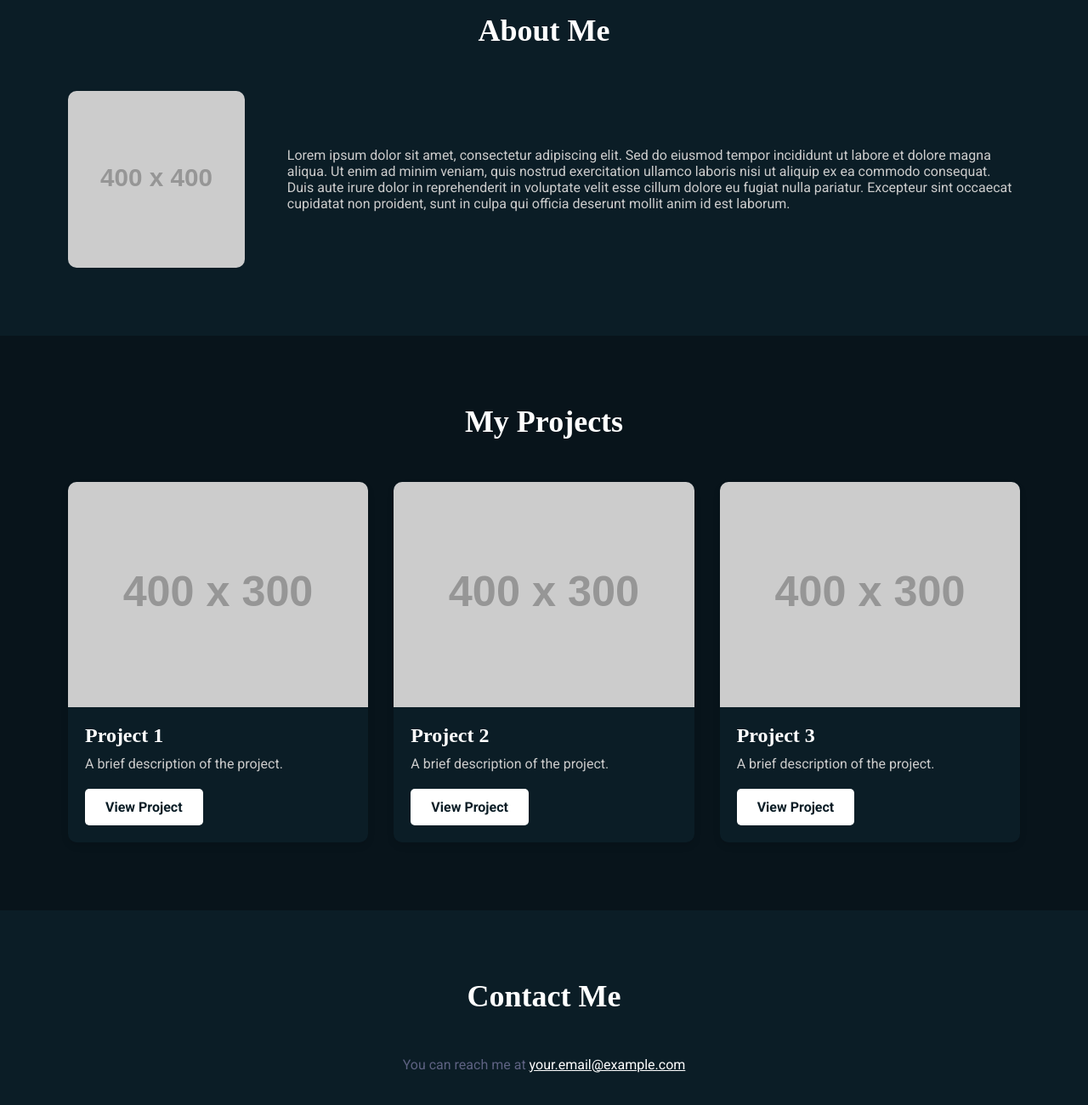
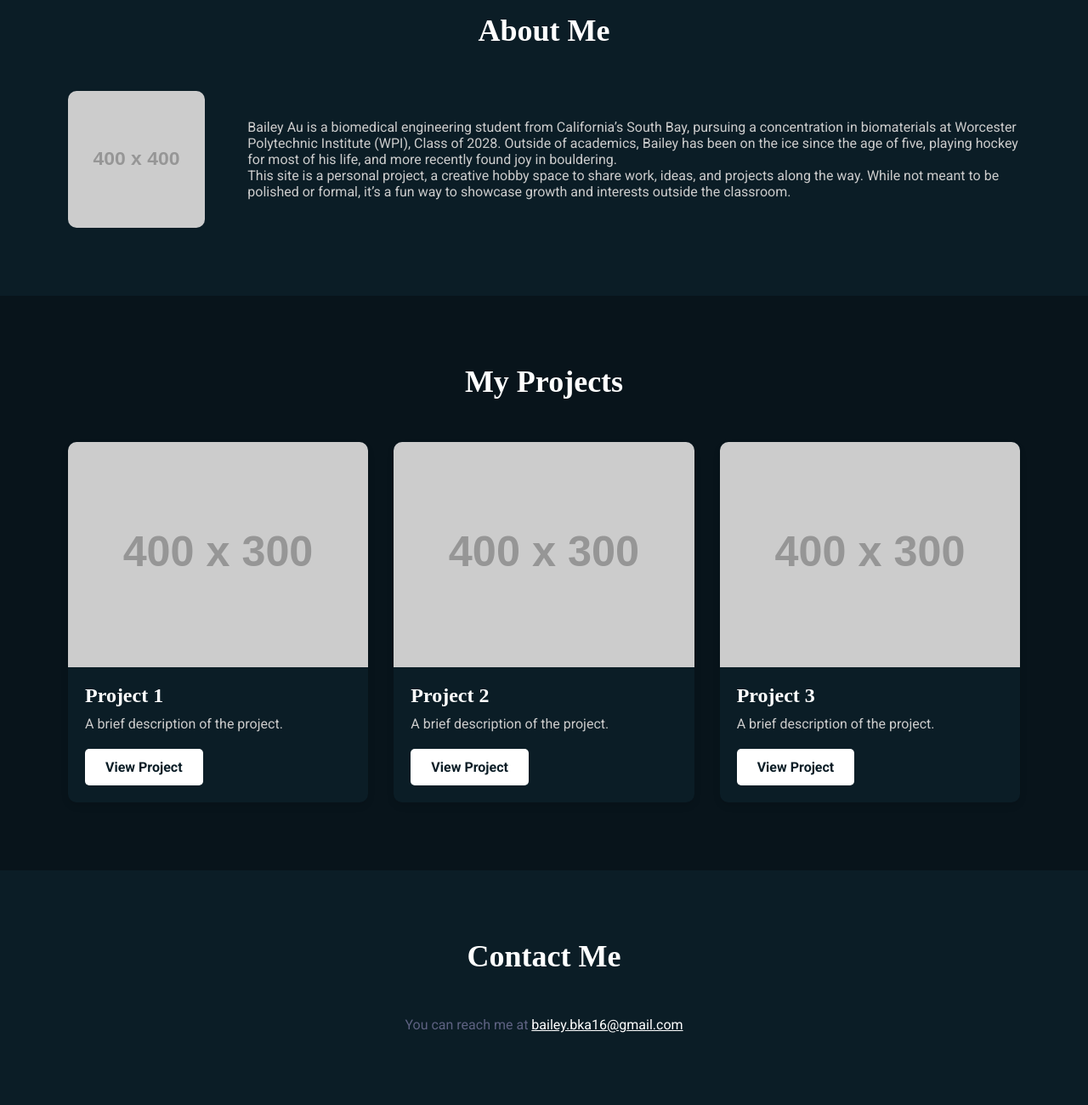
Before and after one commit to Glaucus-atlanticus/Glaucus-atlanticus.github.io, a plain HTML site: page index.html in a window 1280 px wide. Shown: the part 865-2165 px from the top of the page at 85% size. Drawn offline with nearby package versions, Linux system fonts and the light colour scheme; placeholder pictures from the web are drawn by us; a web font is replaced by a local one.

Commit message:
Update index.html

```diff
--- a/index.html
+++ b/index.html
@@ -94,10 +94,10 @@
             </div>
             <div class="about-text">
               <p>
-                Lorem ipsum dolor sit amet, consectetur adipiscing elit. Sed do eiusmod tempor incididunt ut labore et dolore magna aliqua. Ut enim ad minim veniam, quis nostrud exercitation ullamco laboris nisi ut aliquip ex ea commodo consequat.
+                Bailey Au is a biomedical engineering student from California’s South Bay, pursuing a concentration in biomaterials at Worcester Polytechnic Institute (WPI), Class of 2028. Outside of academics, Bailey has been on the ice since the age of five, playing hockey for most of his life, and more recently found joy in bouldering.
               </p>
               <p>
-                Duis aute irure dolor in reprehenderit in voluptate velit esse cillum dolore eu fugiat nulla pariatur. Excepteur sint occaecat cupidatat non proident, sunt in culpa qui officia deserunt mollit anim id est laborum.
+                This site is a personal project, a creative hobby space to share work, ideas, and projects along the way. While not meant to be polished or formal, it’s a fun way to showcase growth and interests outside the classroom.
               </p>
             </div>
           </div>
@@ -152,7 +152,7 @@
             <!--
               TODO: Add your contact information here.
              -->
-            <p>You can reach me at <a href="mailto:your.email@example.com">your.email@example.com</a></p>
+            <p>You can reach me at <a href="mailto:your.email@example.com">bailey.bka16@gmail.com</a></p>
           </div>
         </div>
       </section>
```
